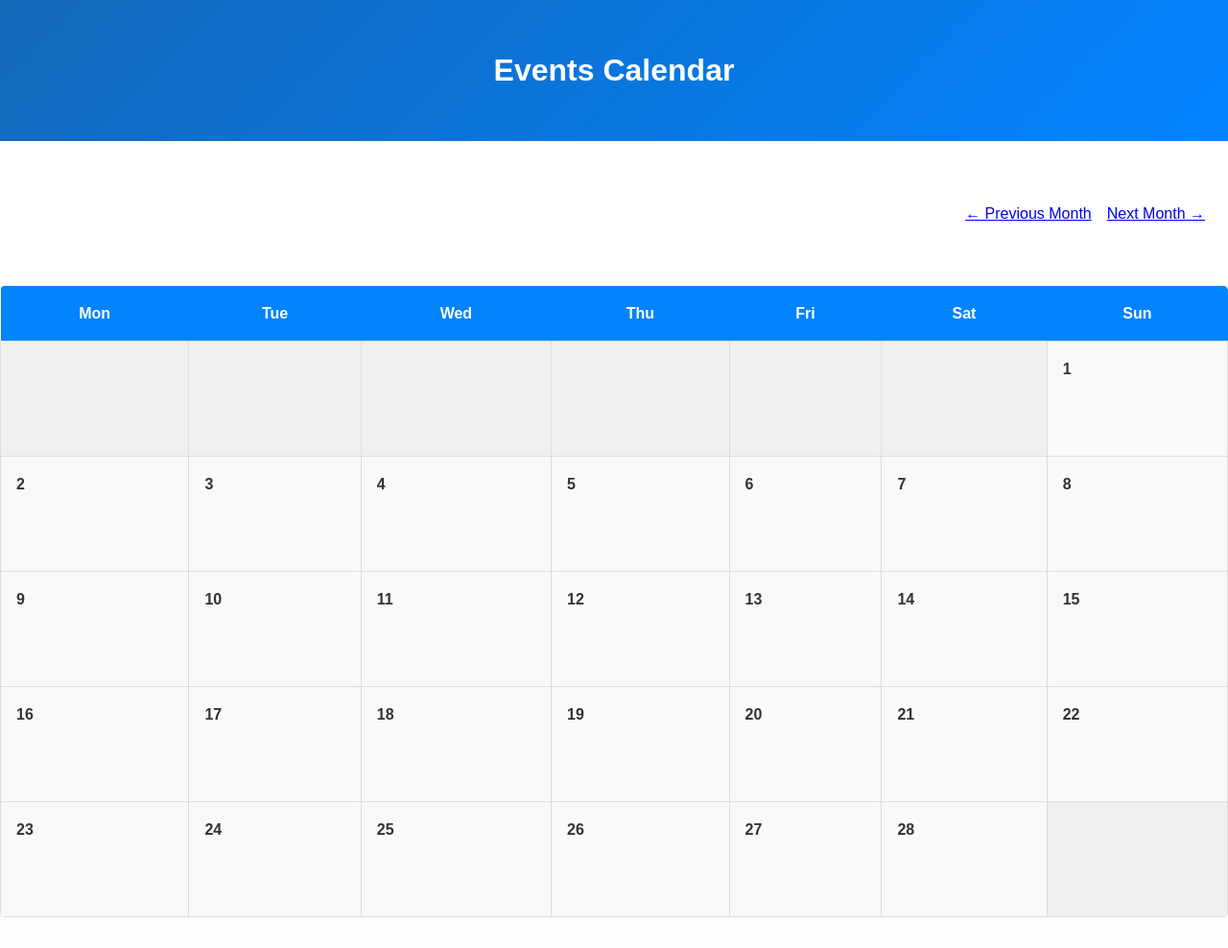
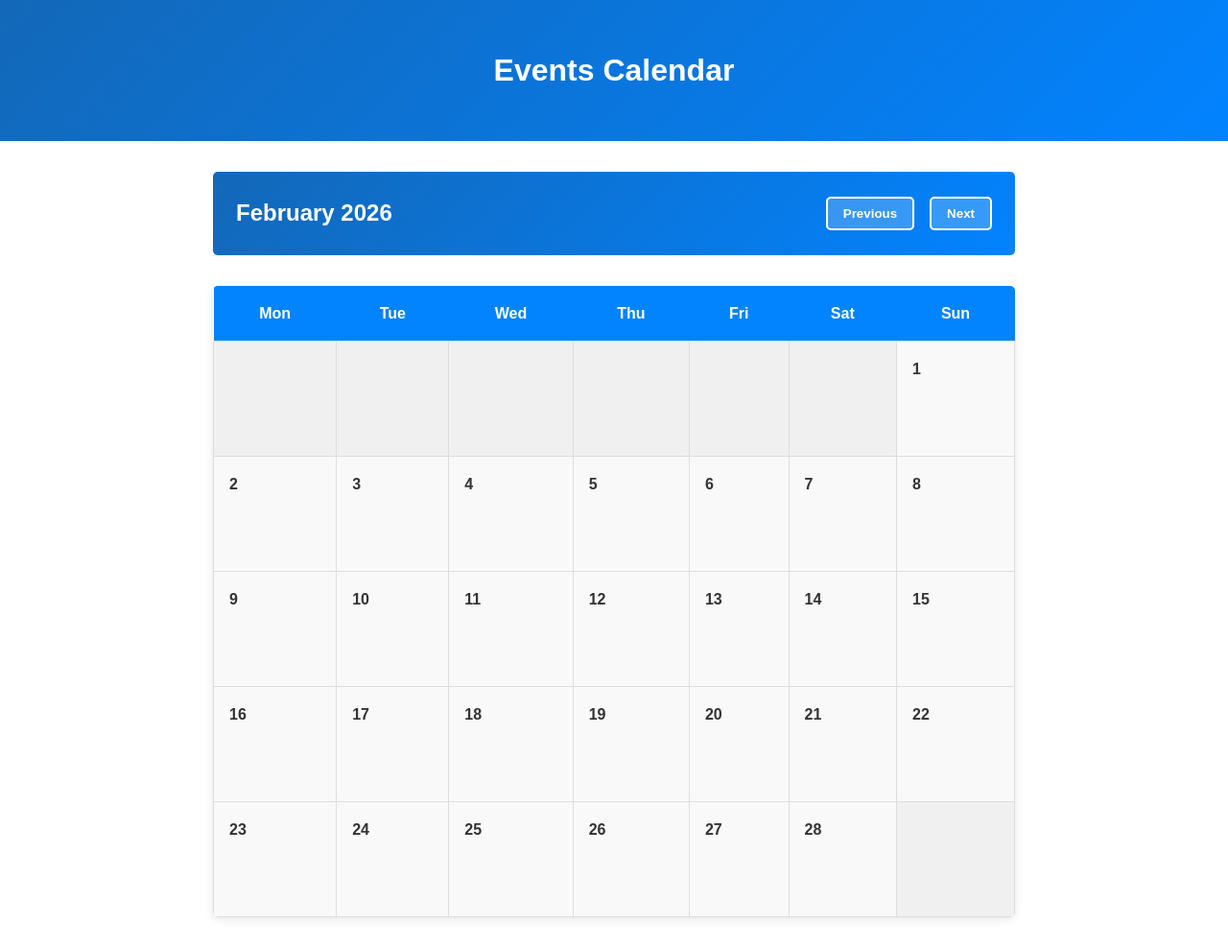
Before and after one commit to McGavGav/Project-ERASE-Website, a Django app: page /calendar/?month=2&year=2026 in a window 1280 px wide. Shown: the part 80-1068 px from the top of the page at 96% size. Before the commit the page ends 1036 px from the top, so only its background shows below. Run offline with Django 5.2, Linux system fonts and the light colour scheme.

Commit message:
Fixed the current month and year not showing, changed previous and next as buttons.

```diff
--- a/code/ERASEwebsite/pages/templates/calendar.html
+++ b/code/ERASEwebsite/pages/templates/calendar.html
@@ -15,7 +15,7 @@
         justify-content: space-between;
         align-items: center;
         margin-bottom: 2rem;
-        background: linear-gradient(135def, #1368B8 0%, #0283FF 100%);
+        background: linear-gradient(135deg, #1368B8 0%, #0283FF 100%);
         color: white;
         padding: 1.5rem;
         border-radius: 5px;
@@ -107,12 +107,12 @@
     <h1>Events Calendar</h1>
 </div>
 
-<div class="calendar-containter">
+<div class="calendar-container">
     <div class="calendar-header">
         <h2>{{ month_name }} {{ current_year }}</h2>
         <div class="month-buttons">
-            <a href="?month={{ prev_month }}&year={{ prev_year }}">← Previous Month</a>
-            <a href="?month={{ next_month }}&year={{ next_year }}">Next Month →</a>
+            <button onclick="window.location.href='?month={{ prev_month }}&year={{ prev_year }}'">Previous</button>
+            <button onclick="window.location.href='?month={{ next_month }}&year={{ next_year }}'">Next</button>
         </div>
     </div>
 
```
